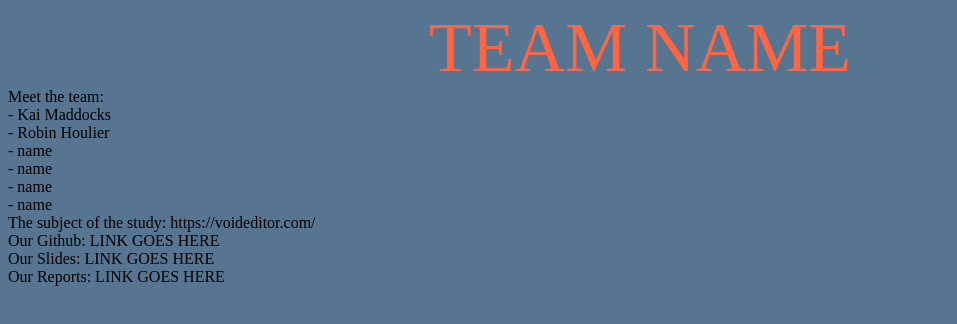
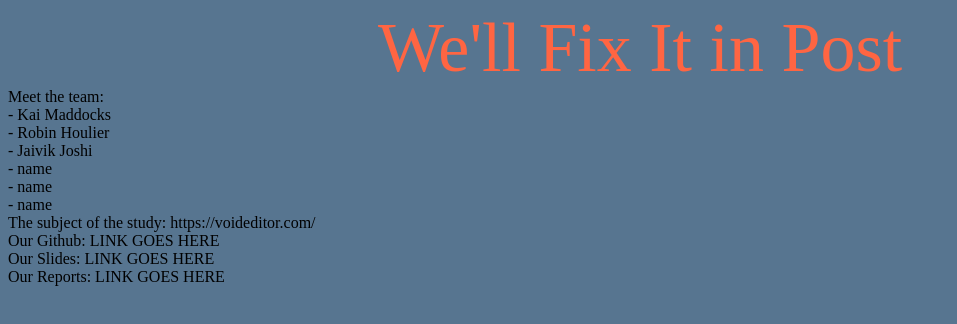
Before and after one commit to Robinhou0227/CISC322gr23.github.io, a plain HTML site: page index.html in a window 1280 px wide. Shown: the whole page, without its empty margins (0-957 px from the left). Drawn offline with Linux system fonts and the light colour scheme.

Commit message:
Added team name

```diff
--- a/index.html
+++ b/index.html
@@ -13,12 +13,12 @@
         <link rel="stylesheet" href="styles.css">
     </head>
     <body>
-        <div id="banner">TEAM NAME</div>
+        <div id="banner">We'll Fix It in Post</div>
         <div id="about_us">
             Meet the team:<br>
             - Kai Maddocks<br>
             - Robin Houlier<br>
-            - name<br>
+            - Jaivik Joshi<br>
             - name<br>
             - name<br>
             - name<br>
```
